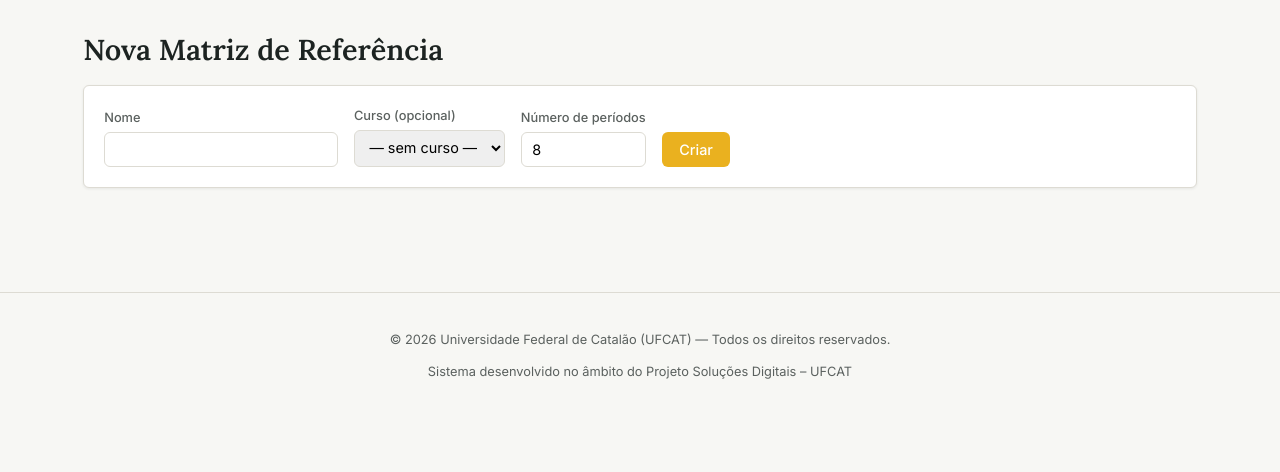
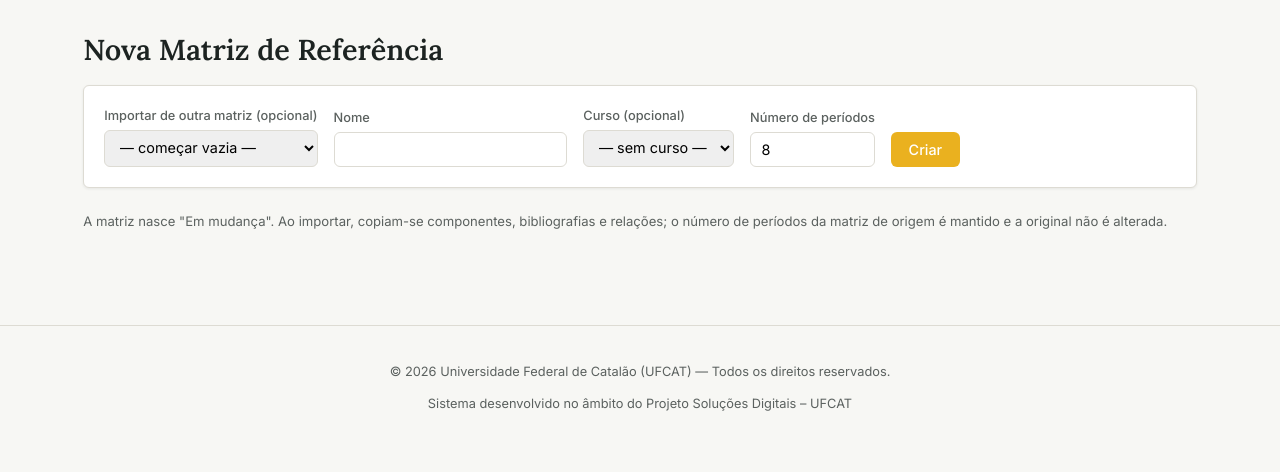
Before and after one commit to gab99999/Sistema_PPC, a Django app: page /matrizes-referencia/nova/ in a window 1280 px wide. Shown: the part 79-551 px from the top of the page. Run offline with Django 5.2, Linux system fonts and the light colour scheme; the visitor is signed in with stand-in values (Sample User, id 1); data comes from the database, SQL or seed files in the repository; data that the repository does not hold is empty; some libraries are stand-ins or nearby versions.

Commit message:
Mudanças pequenas

```diff
--- a/code/config/urls.py
+++ b/code/config/urls.py
@@ -161,6 +161,7 @@ urlpatterns = [
     path('ppc/<int:ppc_id>/revisao/confirmar/', views.confirmar_revisao_secao, name='confirmar_revisao_secao'),
     path("relatorios/", views_relatorios.indice_relatorios, name="relatorios"),
     path("relatorios/<slug:chave>/", views_relatorios.ver_relatorio, name="ver_relatorio"),
+    path("matrizes-referencia/<int:matriz_id>/estado/", views.alterar_estado_matriz_referencia, name="alterar_estado_matriz_referencia"),
 ]
 
 if settings.DEBUG:
--- a/code/ppc/forms.py
+++ b/code/ppc/forms.py
@@ -72,7 +72,7 @@ class ComponenteMatrizReferenciaForm(forms.ModelForm):
         widgets = {'ementa': forms.Textarea(attrs={'rows': 4})}
 
     field_order = [
-        'codigo', 'nome', 'tipo', 'nucleo', 'natureza', 'periodo', 'grupo_licenciatura', 'ccu',
+        'codigo', 'nome', 'tipo', 'nucleo', 'natureza', 'periodo', 'grupo_licenciatura',
         'carga_horaria_teorica', 'carga_horaria_pratica',
         'carga_horaria_estudante', 'carga_horaria_professor',
         'carga_horaria_acex', 'ementa',
@@ -210,7 +210,7 @@ class ComponenteCurricularForm(forms.ModelForm):
     class Meta:
         model = ComponenteCurricular
         fields = [
-            'nome', 'tipo', 'ccu',
+            'nome', 'tipo',
             'carga_horaria_teorica', 'carga_horaria_pratica',
             'carga_horaria_estudante', 'carga_horaria_professor', 'carga_horaria_acex',
             'unidade_academica_componente', 'ementa',
--- a/code/ppc/signals.py
+++ b/code/ppc/signals.py
@@ -28,11 +28,12 @@ def registrar_falha_login(sender, credentials, request=None, **kwargs):
 
 @receiver(post_create_historical_record)
 def registrar_edicao(sender, instance, history_instance, **kwargs):
-    if edicao_suspensa() or sender not in registro_edicao():
+    modelo = type(instance)
+    if edicao_suspensa() or modelo not in registro_edicao():
         return
     try:
         anterior = history_instance.prev_record if history_instance.history_type == "~" else None
-        evento = montar_evento(sender, history_instance, anterior)
+        evento = montar_evento(modelo, history_instance, anterior)
         if evento:
             with transaction.atomic():
                 evento.save()
--- a/code/ppc/static/ppc/style.css
+++ b/code/ppc/static/ppc/style.css
@@ -1394,4 +1394,7 @@ h3 {
 .eq-editor-acoes { display: flex; justify-content: flex-end; gap: .5rem; flex-wrap: wrap; padding: .75rem; }
 #eq-previa-conteudo { max-height: 65vh; overflow: auto; }
 .eq-previa-table { min-width: 720px; }
+.selo-matriz { display:inline-block; padding:.1rem .5rem; border-radius:999px; font-size:.8rem; }
+.selo-matriz-aprovada { background:#e3f1e6; color:#1f5a2c; }
+.selo-matriz-em_mudanca { background:#fff3d6; color:#7a5200; }
 @media (max-width: 700px) { .barra-equivalencias { top: 0; } .eq-tabela-rolagem { max-height: 68vh; } }
--- a/code/ppc/templates/ppc/equivalencias/matriz.html
+++ b/code/ppc/templates/ppc/equivalencias/matriz.html
@@ -21,7 +21,7 @@
 {% for linha in grupo.list %}<tr class="eq-linha" data-item-id="{{ linha.item.id }}" data-periodo="{{ linha.item.periodo }}" data-nome="{{ linha.item.componente.nome|lower }}" data-codigo="{{ linha.item.componente.codigo|default:''|lower }}">
 <td class="eq-primeira-coluna"><strong>{{ linha.item.componente.nome|default:"Componente sem nome" }}</strong><small>{{ linha.item.componente.codigo|default:linha.item.id }} · {{ linha.item.periodo }}º período · {{ linha.carga|default_if_none:"—" }} h</small><details class="eq-ementa"><summary>Ver ementa</summary><p>{{ linha.item.componente.ementa|default:"Ementa não cadastrada." }}</p></details></td>
 {% for celula in linha.matrizes %}<td class="eq-celula" data-novo="{{ linha.item.id }}" data-anterior="{{ celula.matriz.id }}" data-anterior-nome="{{ celula.matriz.nome|default:celula.matriz }}" data-sugestoes="{{ celula.sugestoes }}" data-sugestao-ids="{{ celula.sugestao_ids }}" data-selecionados="{% for selecao in celula.selecionados %}{{ selecao.item.id }}{% if not forloop.last %},{% endif %}{% endfor %}">
-<div class="eq-selecionados">{% for selecao in celula.selecionados %}<span class="eq-chip {% if selecao.automatica %}eq-chip-auto{% else %}eq-chip-manual{% endif %}" data-item-id="{{ selecao.item.id }}" title="{% if selecao.automatica %}Automática{% else %}Manual{% endif %}">{{ selecao.item.componente.codigo|default:selecao.item.id }} · {{ selecao.carga|default_if_none:"—" }} h</span>{% empty %}<span class="eq-vazio">—</span>{% endfor %}</div>
+<div class="eq-selecionados">{% for selecao in celula.selecionados %}<span class="eq-chip {% if selecao.automatica %}eq-chip-auto{% else %}eq-chip-manual{% endif %}" data-item-id="{{ selecao.item.id }}" title="{% if selecao.automatica %}Automática{% else %}Manual{% endif %}">{{ selecao.item.componente.nome|default:selecao.item.id }} · {{ selecao.carga|default_if_none:"—" }} h</span>{% empty %}<span class="eq-vazio">—</span>{% endfor %}</div>
 {% if celula.sugestoes %}<span class="eq-sugestao" title="Há sugestão automática para esta célula" {% if not celula.sugestoes_pendentes %}hidden{% endif %}>Sugestão automática · não aceita</span>{% endif %}<button type="button" class="btn btn-secundario eq-editar-celula">{% if celula.selecionados %}Editar equivalência{% else %}Selecionar equivalência{% endif %}</button></td>{% endfor %}</tr>{% endfor %}</tbody>{% empty %}<tbody><tr><td colspan="{{ matrizes_anteriores|length|add:1 }}">A matriz não possui componentes.</td></tr></tbody>{% endfor %}
 </table></div>
 {{ pares_iniciais|json_script:"eq-pares-iniciais" }}{{ automaticas|json_script:"eq-automaticas" }}
--- a/code/ppc/templates/ppc/matrizes_referencia/criar.html
+++ b/code/ppc/templates/ppc/matrizes_referencia/criar.html
@@ -4,12 +4,20 @@
 <h1>Nova Matriz de Referência</h1>
 <form method="post" class="form-vinculo-matriz">
   {% csrf_token %}
+  <label>Importar de outra matriz (opcional)
+    <select name="importar_de">
+      <option value="">— começar vazia —</option>
+      {% for m in matrizes_origem %}
+        <option value="{{ m.id }}">{{ m.nome|default:m.identificador_origem|default:"Matriz" }}{% if m.curso %} — {{ m.curso.nome }}{% endif %}</option>
+      {% endfor %}
+    </select>
+  </label>
   <label>Nome
-    <input type="text" name="nome" required>
+    <input type="text" name="nome" {% if not user.is_staff %}required{% endif %}>
   </label>
-  <label>Curso (opcional)
-    <select name="curso_id">
-      <option value="">— sem curso —</option>
+  <label>Curso{% if user.is_staff %} (opcional){% endif %}
+    <select name="curso_id" {% if not user.is_staff %}required{% endif %}>
+      {% if user.is_staff %}<option value="">— sem curso —</option>{% endif %}
       {% for curso in cursos %}<option value="{{ curso.id }}">{{ curso.nome }}</option>{% endfor %}
     </select>
   </label>
@@ -18,5 +26,6 @@
   </label>
   <button type="submit" class="btn btn-primario">Criar</button>
 </form>
+<p class="ajuda-campo">A matriz nasce "Em mudança". Ao importar, copiam-se componentes, bibliografias e relações; o número de períodos da matriz de origem é mantido e a original não é alterada.</p>
 {% endblock %}
-{% block ajuda %}<p>Crie uma matriz de referência para organizar uma estrutura curricular reutilizável. Vincule-a ao curso somente quando essa referência realmente lhe corresponder.</p>{% endblock %}
+{% block ajuda %}<p>Crie uma matriz de referência para organizar uma estrutura curricular reutilizável. Para partir de uma matriz que já existe, escolha-a em "Importar de outra matriz". Vincule-a ao curso somente quando essa referência realmente lhe corresponder.</p>{% endblock %}
--- a/code/ppc/views.py
+++ b/code/ppc/views.py
@@ -8,7 +8,7 @@ from django.contrib import messages
 from django.template.loader import render_to_string
 from django.db.models import Prefetch, F
 from django.utils.text import slugify
-from .permissions import exigir_acesso_ao_curso
+from .permissions import exigir_acesso_ao_curso, exigir_edicao_matriz, exigir_acesso_ao_vinculo, exigir_acesso_ao_ppc
 from weasyprint import HTML
 from django.http import HttpResponseForbidden, Http404
 from .permissions import cursos_do_usuario
@@ -79,6 +79,86 @@ from ppc.services.equivalencias_matrizes import (
     previsualizar_equivalencias_matriz,
 )
 from ppc.services.equivalencias_ppc import preparar_editor_ppc, candidatos_ppc, salvar_ppc as salvar_equivalencias_ppc
+from django.db.models import F, Max, Q
+from django.core.exceptions import PermissionDenied
+from .permissions import pode_criar_edicao, pode_editar_matriz
+from .services.copia_matriz_referencia import copiar_matriz_referencia
+from .permissions import cursos_do_usuario, _tem_vinculo
+from django.http import HttpResponseBadRequest
+from django.db.models import F, OuterRef, Subquery
+from .models import EventoEdicao
+
+
+@login_required
+@require_POST
+def alterar_estado_matriz_referencia(request, matriz_id):
+    if not request.user.is_staff:
+        raise PermissionDenied
+    matriz = get_object_or_404(MatrizReferenciaCurricular, pk=matriz_id)
+    novo = request.POST.get("status")
+    if novo not in dict(MatrizReferenciaCurricular.STATUS_CHOICES):
+        return HttpResponseBadRequest("Estado inválido.")
+    if novo != matriz.status:
+        matriz.status = novo
+        matriz.save()  # grava history e EventoEdicao como qualquer edição da matriz
+        messages.success(request, f"Matriz marcada como {matriz.get_status_display().lower()}.")
+    return redirect("matriz_referencia_detalhe", matriz_id=matriz.id)
+
+def _cursos_permitidos(user):
+    if user.is_staff:
+        return Curso.objects.order_by("nome")
+    return cursos_do_usuario(user).order_by("nome")
+
+
+@login_required
+def criar_matriz_referencia(request):
+    cursos = _cursos_permitidos(request.user)
+
+    if request.method == "POST":
+        nome = request.POST.get("nome", "").strip()
+        curso_id = request.POST.get("curso_id")
+        origem_id = request.POST.get("importar_de")
+        try:
+            numero_periodos = int(request.POST.get("numero_periodos", 8))
+        except (TypeError, ValueError):
+            numero_periodos = 8
+
+        origem = get_object_or_404(MatrizReferenciaCurricular, pk=origem_id) if origem_id else None
+        curso = get_object_or_404(Curso, pk=curso_id) if curso_id else None
+        if curso is None and origem is not None and origem.curso_id:
+            curso = origem.curso
+
+        # servidor: não staff só cria com curso ao qual tem vínculo
+        if not request.user.is_staff and not (curso and _tem_vinculo(request.user, curso.id)):
+            raise PermissionDenied
+
+        if origem:
+            copia, total_itens, relacoes_ignoradas = copiar_matriz_referencia(
+                origem,
+                nome=nome or f"{origem.nome or origem.identificador_origem or 'Matriz'} (cópia)",
+                curso=curso,
+            )
+            registrar_evento(
+                "matriz_duplicada", usuario=request.user, curso=curso,
+                origem_id=origem.id, matriz_id=copia.id, itens=total_itens, via="importacao",
+            )
+            if relacoes_ignoradas:
+                messages.warning(request, f"{len(relacoes_ignoradas)} relação(ões) legada(s) inválida(s) foram copiadas.")
+            messages.success(request, f"Matriz criada com {total_itens} componente(s) importado(s).")
+        else:
+            copia = MatrizReferenciaCurricular.objects.create(
+                nome=nome, curso=curso, numero_periodos=numero_periodos,
+                status=MatrizReferenciaCurricular.STATUS_EM_MUDANCA,
+            )
+        return redirect("matriz_referencia_detalhe", matriz_id=copia.id)
+
+    return render(request, "ppc/matrizes_referencia/criar.html", {
+        "cursos": cursos,
+        "matrizes_origem": (
+            MatrizReferenciaCurricular.objects.select_related("curso")
+            .order_by("curso__nome", "nome")
+        ),
+    })
 
 
 def _bloquear_nde_em_detalhes_staff(view_func):
@@ -174,6 +254,11 @@ def fluxograma_matriz_referencia(request, matriz_id):
 @login_required
 def relacoes_matriz_referencia(request, matriz_id):
     matriz = get_object_or_404(MatrizReferenciaCurricular, id=matriz_id)
+    pode_editar = pode_editar_matriz(request.user, matriz)
+
+    if request.method == 'POST':
+        exigir_edicao_matriz(request.user, matriz)  # 403 antes de validar qualquer coisa
+
     form = RelacaoComponenteReferenciaForm(request.POST or None, matriz=matriz)
     if request.method == 'POST' and form.is_valid():
         try:
@@ -186,7 +271,7 @@ def relacoes_matriz_referencia(request, matriz_id):
         item__matriz=matriz
     ).select_related('item__componente', 'item_relacionado__componente')
     return render(request, 'ppc/relacoes_matriz_referencia.html', {
-        'matriz': matriz, 'form': form, 'relacoes': relacoes,
+        'matriz': matriz, 'form': form, 'relacoes': relacoes, 'pode_editar': pode_editar,
     })
 
 
@@ -194,6 +279,7 @@ def relacoes_matriz_referencia(request, matriz_id):
 @require_POST
 def remover_relacao_referencia(request, relacao_referencia_id):
     relacao = get_object_or_404(RelacaoComponenteReferencia, id=relacao_referencia_id)
+    exigir_edicao_matriz(request.user, relacao.item.matriz)
     matriz_id = relacao.item.matriz_id
     relacao.delete()
     messages.success(request, "Relação removida.")
@@ -380,6 +466,7 @@ def vincular_bibliografia_ppc(request, componente_na_matriz_id):
 @require_POST
 def vincular_bibliografia_referencia(request, item_id):
     item = get_object_or_404(ComponenteNaMatrizReferencia, pk=item_id)
+    exigir_edicao_matriz(request.user, item.matriz)
     obra = get_object_or_404(ReferenciaBibliografica, pk=request.POST.get("referencia_id"))
     tipo = request.POST.get("tipo")
     if tipo not in {"basica", "complementar"}:
@@ -410,6 +497,7 @@ def vincular_bibliografia_referencia(request, item_id):
 @require_POST
 def adicionar_bibliografia_manual_referencia(request, item_id):
     item = get_object_or_404(ComponenteNaMatrizReferencia, pk=item_id)
+    exigir_edicao_matriz(request.user, item.matriz)
     form = BibliografiaReferenciaForm(request.POST)
     if form.is_valid():
         bib = form.save(commit=False)
@@ -425,6 +513,7 @@ def adicionar_bibliografia_manual_referencia(request, item_id):
 @require_POST
 def excluir_bibliografia_referencia(request, bibliografia_referencia_id):
     bib = get_object_or_404(BibliografiaReferencia, pk=bibliografia_referencia_id)
+    exigir_edicao_matriz(request.user, bib.componente_na_matriz_referencia.matriz)
     matriz_id = bib.componente_na_matriz_referencia.matriz_id
     bib.delete()
     messages.success(request, "Referência removida do componente.")
@@ -880,66 +969,27 @@ def reverter_ppc(request, ppc_id, history_id):
         "ppc": ppc, "registro": registro, "campos_diferentes": campos_diferentes,
     })
 
-@login_required
-def criar_matriz_referencia(request):
-    if request.method == "POST":
-        nome = request.POST.get("nome", "").strip()
-        curso_id = request.POST.get("curso_id")
-        try:
-            numero_periodos = int(request.POST.get("numero_periodos", 8))
-        except (TypeError, ValueError):
-            numero_periodos = 8
-
-        matriz = MatrizReferenciaCurricular.objects.create(
-            nome=nome,
-            curso=get_object_or_404(Curso, pk=curso_id) if curso_id else None,
-            numero_periodos=numero_periodos,
-        )
-        return redirect("matriz_referencia_detalhe", matriz_id=matriz.id)
-
-    return render(request, "ppc/matrizes_referencia/criar.html", {
-        "cursos": Curso.objects.order_by("nome"),
-    })
+
 
 
 @login_required
 @require_POST
 def duplicar_matriz_referencia(request, matriz_id):
     original = get_object_or_404(MatrizReferenciaCurricular, pk=matriz_id)
-
-    relacoes_ignoradas = []
-    with transaction.atomic():
-        copia = MatrizReferenciaCurricular.objects.create(
-            curso=original.curso,
-            nome=f"{original.nome or original.identificador_origem or 'Matriz'} (cópia)",
-            numero_periodos=original.numero_periodos,
-            grau_academico=original.grau_academico,
-            matriz_anterior=original if request.POST.get("nova_edicao") == "1" else None,
-        )
-        total_itens = 0
-        mapa_itens = {}
-        # create() (e não bulk_create) para o history de cada item ser gravado;
-        # o EventoEdicao por item fica suspenso e entra um único evento-resumo abaixo
-        with suspender_eventos_edicao():
-            for item in original.componentes.all():
-                novo_item = ComponenteNaMatrizReferencia.objects.create(
-                    matriz=copia, componente_id=item.componente_id,
-                    periodo=item.periodo, natureza=item.natureza, ordem=item.ordem,
-                    nucleo=item.nucleo, grupo_licenciatura=item.grupo_licenciatura,
-                )
-                mapa_itens[item.pk] = novo_item
-                total_itens += 1
-                for bib in item.bibliografias.all():
-                    BibliografiaReferencia.objects.create(
-                        componente_na_matriz_referencia=novo_item,
-                        referencia_id=bib.referencia_id, tipo=bib.tipo,
-                        titulo=bib.titulo, autores=bib.autores,
-                        editora=bib.editora, cidade=bib.cidade, ano=bib.ano,
-                    )
-            relacoes_ignoradas = copiar_relacoes_entre_matrizes(original, copia)
+    if not pode_criar_edicao(request.user, original):
+        raise PermissionDenied
+
+    nova_edicao = request.POST.get("nova_edicao") == "1"
+    copia, total_itens, relacoes_ignoradas = copiar_matriz_referencia(
+        original,
+        nome=f"{original.nome or original.identificador_origem or 'Matriz'} (cópia)",
+        curso=original.curso,
+        nova_edicao=nova_edicao,
+    )
 
     registrar_evento(
-        "matriz_edicao_criada" if request.POST.get("nova_edicao") == "1" else "matriz_duplicada", usuario=request.user, curso=original.curso,
+        "matriz_edicao_criada" if nova_edicao else "matriz_duplicada",
+        usuario=request.user, curso=original.curso,
         origem_id=original.id, matriz_id=copia.id, itens=total_itens,
     )
     if relacoes_ignoradas:
@@ -949,6 +999,7 @@ def duplicar_matriz_referencia(request, matriz_id):
         )
         messages.warning(request, f"{len(relacoes_ignoradas)} relação(ões) legada(s) inválida(s) foram copiadas. {detalhes}")
     return redirect("matriz_referencia_detalhe", matriz_id=copia.id)
+
 
 @login_required
 def buscar_componente_existente_matriz_referencia(request, matriz_id):
@@ -980,6 +1031,7 @@ def buscar_componente_existente_matriz_referencia(request, matriz_id):
 @require_POST
 def adicionar_componente_existente_matriz_referencia(request, matriz_id):
     matriz = get_object_or_404(MatrizReferenciaCurricular, pk=matriz_id)
+    exigir_edicao_matriz(request.user, matriz)
     componente = get_object_or_404(ComponenteCurricular, pk=request.POST.get("componente_id"))
 
     try:
@@ -1000,7 +1052,8 @@ def adicionar_componente_existente_matriz_referencia(request, matriz_id):
 
 @login_required
 def criar_componente_matriz_referencia(request, matriz_id):
-    matriz = get_object_or_404(MatrizReferenciaCurricular, id=matriz_id)
+    matriz = get_object_or_404(MatrizReferenciaCurricular, pk=matriz_id)
+    exigir_edicao_matriz(request.user, matriz)
     form = ComponenteMatrizReferenciaForm(request.POST or None, matriz=matriz)
     if request.method == 'POST' and form.is_valid():
         form.salvar_na_matriz(matriz, request.user)
@@ -1015,6 +1068,7 @@ def criar_componente_matriz_referencia(request, matriz_id):
 @require_POST
 def remover_componente_matriz_referencia(request, item_id):
     item = get_object_or_404(ComponenteNaMatrizReferencia, pk=item_id)
+    exigir_edicao_matriz(request.user, item.matriz)
     matriz_id = item.matriz_id
     item.delete()  # remove só o vínculo — o PROTECT protege o ComponenteCurricular do catálogo, não este link
     return redirect("matriz_referencia_detalhe", matriz_id=matriz_id)
@@ -1458,21 +1512,32 @@ def revisar_pendencias_matriz(request, identificador_origem):
 
 @login_required
 def lista_matrizes_referencia(request):
+    ultima_edicao_do_usuario = (
+        EventoEdicao.objects
+        .filter(matriz=OuterRef("pk"), usuario=request.user)
+        .order_by("-ocorreu_em")
+        .values("ocorreu_em")[:1]
+    )
+
     matrizes = (
         MatrizReferenciaCurricular.objects
         .select_related("curso")
-        .order_by("curso__nome", "nome")
+        .annotate(minha_ultima_edicao=Subquery(ultima_edicao_do_usuario))
+        .order_by(F("minha_ultima_edicao").desc(nulls_last=True), "curso__nome", "nome")
     )
-    return render(request, "ppc/matrizes_referencia/lista.html", {"matrizes": matrizes})
-
+    pode_criar = request.user.is_staff or cursos_do_usuario(request.user).exists()
+    return render(request, "ppc/matrizes_referencia/lista.html", {
+        "matrizes": matrizes,
+        "pode_criar_matriz": pode_criar,
+    })
 
 @login_required
 def matriz_referencia_detalhe(request, matriz_id):
     matriz = get_object_or_404(MatrizReferenciaCurricular, pk=matriz_id)
-    return render(request, "ppc/matrizes_referencia/detalhe.html", _contexto_detalhe_matriz(matriz))
-
-
-def _contexto_detalhe_matriz(matriz):
+    return render(request, "ppc/matrizes_referencia/detalhe.html", _contexto_detalhe_matriz(matriz, request))
+
+
+def _contexto_detalhe_matriz(matriz, request):
     itens = list(
         matriz.componentes
         .select_related("componente")
@@ -1502,6 +1567,8 @@ def _contexto_detalhe_matriz(matriz):
         "detalhe_pendencias_url": reverse("detalhe_pendencias_bibliografia_matriz", args=[matriz.pk]),
         "resumo_periodos": _resumo_periodos_matriz(periodos),
         "tem_acex": any((item.componente.carga_horaria_acex or 0) for item in itens),
+        "pode_editar": pode_editar_matriz(request.user, matriz),
+        "pode_criar_edicao": pode_criar_edicao(request.user, matriz),
     }
     return context
 
@@ -1537,7 +1604,10 @@ def _carga_total_legada_segura(componente):
 @login_required
 @require_POST
 def editar_item_matriz_referencia(request, item_id):
-    item = get_object_or_404(ComponenteNaMatrizReferencia.objects.select_related("matriz", "componente"), pk=item_id)
+    item = get_object_or_404(ComponenteNaMatrizReferencia, pk=item_id)
+    if not pode_editar_matriz(request.user, item.matriz):
+        return JsonResponse({"erro": "Você não tem permissão para alterar esta matriz."}, status=403)
+    exigir_edicao_matriz(request.user, item.matriz)
     try:
         dados = json.loads(request.body)
         if not isinstance(dados, dict):
@@ -1721,8 +1791,9 @@ def exportar_matriz_referencia_xlsx(request, matriz_id):
 @require_POST
 def vincular_curso_matriz_referencia(request, matriz_id):
     matriz = get_object_or_404(MatrizReferenciaCurricular, pk=matriz_id)
-
-    curso_id = request.POST.get("curso_id")
+    exigir_edicao_matriz(request.user, matriz)
+
+    curso_id = request.POST.get("curso_id") if request.user.is_staff else matriz.curso_id
     nome = request.POST.get("nome", "").strip()
 
     try:
@@ -1748,7 +1819,7 @@ def vincular_curso_matriz_referencia(request, matriz_id):
         grupos_para_limpar = matriz.componentes.filter(grupo_licenciatura__isnull=False).count()
         if grupos_para_limpar and request.POST.get("confirmar_limpeza_grupos") != "1":
             return render(request, "ppc/matrizes_referencia/detalhe.html", {
-                **_contexto_detalhe_matriz(matriz),
+                **_contexto_detalhe_matriz(matriz, request),
                 "confirmacao_limpeza_grupos": {
                     "quantidade": grupos_para_limpar,
                     "nome": nome,
@@ -1795,6 +1866,9 @@ def mover_item_matriz_referencia(request, item_id):
         return JsonResponse({"erro": "Dados inválidos."}, status=400)
 
     item = get_object_or_404(ComponenteNaMatrizReferencia, pk=item_id)
+    if not pode_editar_matriz(request.user, item.matriz):
+        return JsonResponse({"erro": "Você não tem permissão para alterar esta matriz."}, status=403)
+    exigir_edicao_matriz(request.user, item.matriz)
 
     try:
         with transaction.atomic():
```
Also changed, not shown: code/ppc/models.py (+9 -0 lines), code/ppc/permissions.py (+28 -0 lines), code/ppc/services/copia_matriz_referencia.py (added, +43 -0 lines), code/ppc/templates/ppc/matrizes_referencia/detalhe.html (+58 -16 lines), code/ppc/templates/ppc/matrizes_referencia/lista.html (+6 -1 lines), code/ppc/migrations/0038_historicalmatrizreferenciacurricular_status_and_more.py (added).
